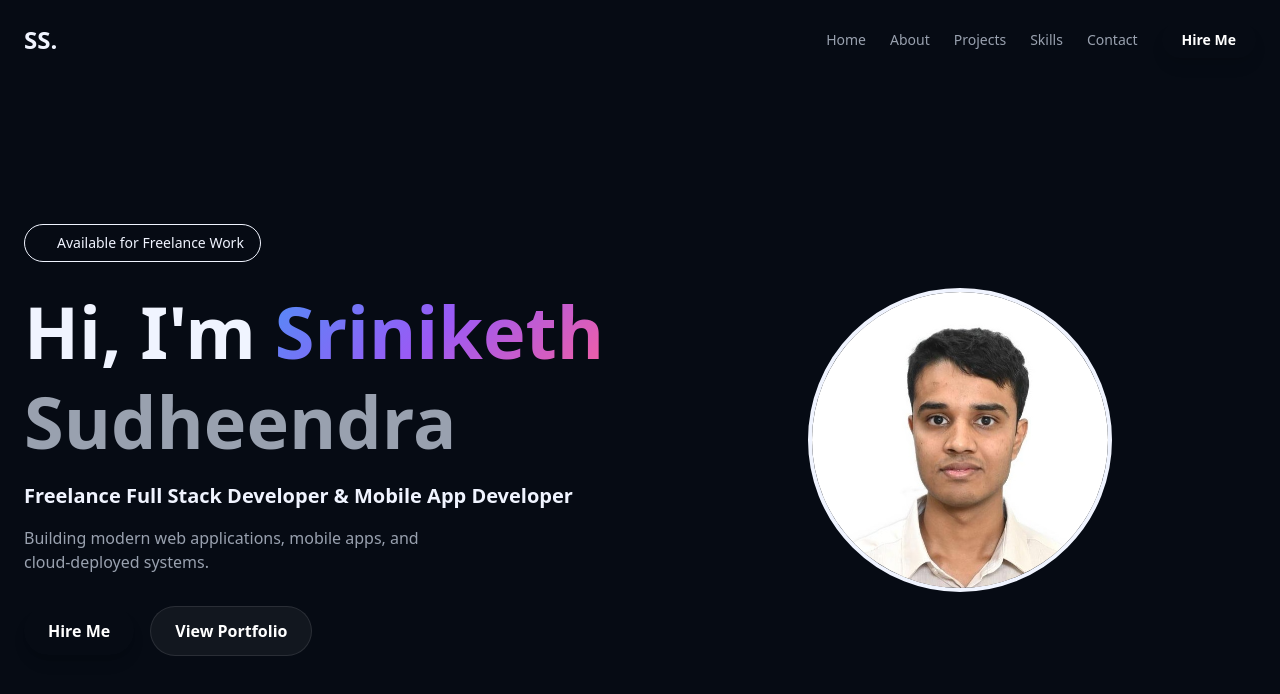
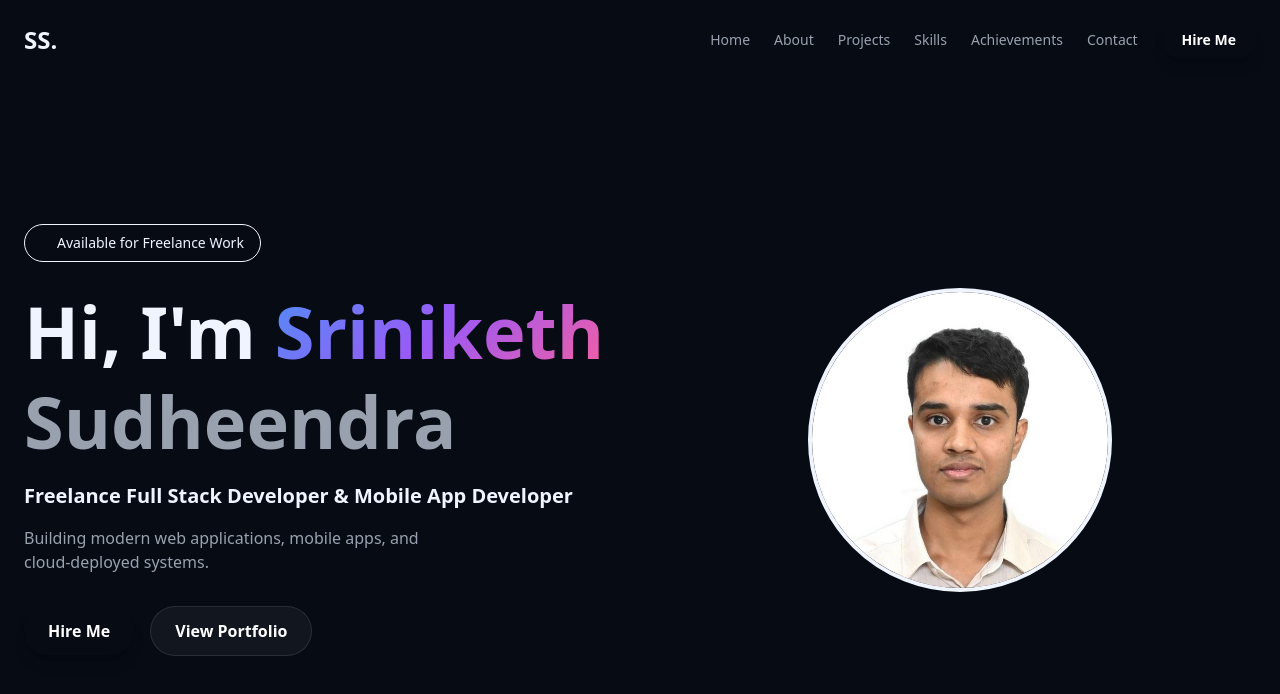
Before and after one commit to sriniketh-cp/next-js-protfolio, a Next.js app: page / in a window 1280 px wide. Shown: the top 694 px of the page. Built offline with nearby package versions, Linux system fonts and the light colour scheme.

Commit message:
added achivments section to navbar

```diff
--- a/components/Navbar.js
+++ b/components/Navbar.js
@@ -20,7 +20,7 @@ export default function Navbar() {
         </Link>
 
         <div className="hidden md:flex items-center gap-6">
-          {['Home', 'About', 'Projects', 'Skills', 'Contact'].map((item) => (
+          {['Home', 'About', 'Projects', 'Skills', 'Achievements', 'Contact'].map((item) => (
             <Link key={item} href={item === 'Home' ? '/' : `/${item.toLowerCase()}`} className="text-sm font-medium text-gray-400 hover:text-white transition-colors">
               {item}
             </Link>
@@ -41,7 +41,7 @@ export default function Navbar() {
       {/* Mobile Menu */}
       {isOpen && (
         <div className="md:hidden absolute top-20 left-0 w-full bg-primary/95 backdrop-blur-xl border-b border-white/10 p-4 flex flex-col gap-4">
-           {['Home', 'About', 'Projects', 'Skills', 'Contact'].map((item) => (
+           {['Home', 'About', 'Projects', 'Skills', 'Achievements', 'Contact'].map((item) => (
             <Link key={item} href={item === 'Home' ? '/' : `/${item.toLowerCase()}`} onClick={() => setIsOpen(false)} className="text-center py-2 text-gray-300 hover:text-white">
               {item}
             </Link>
```
